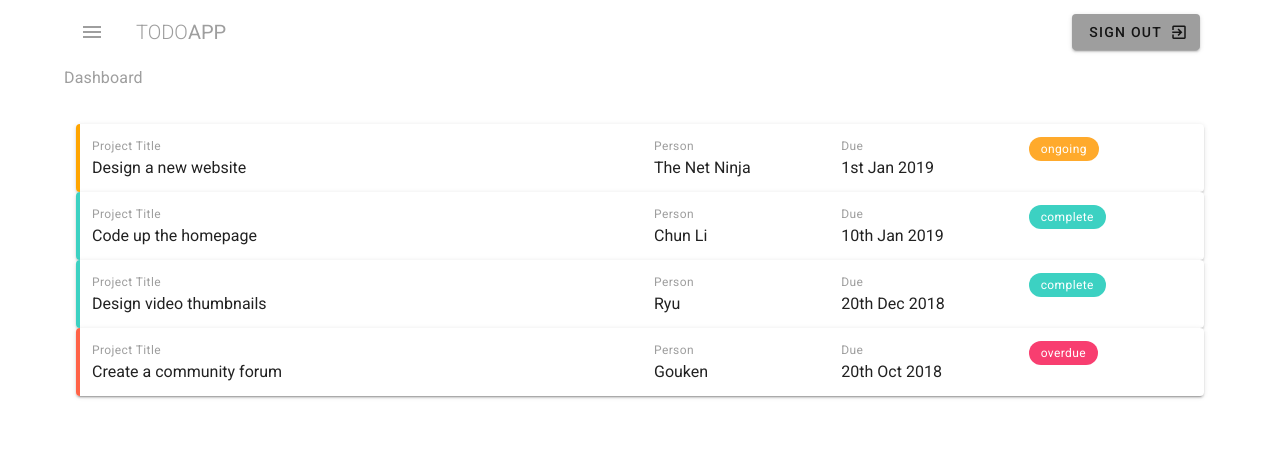
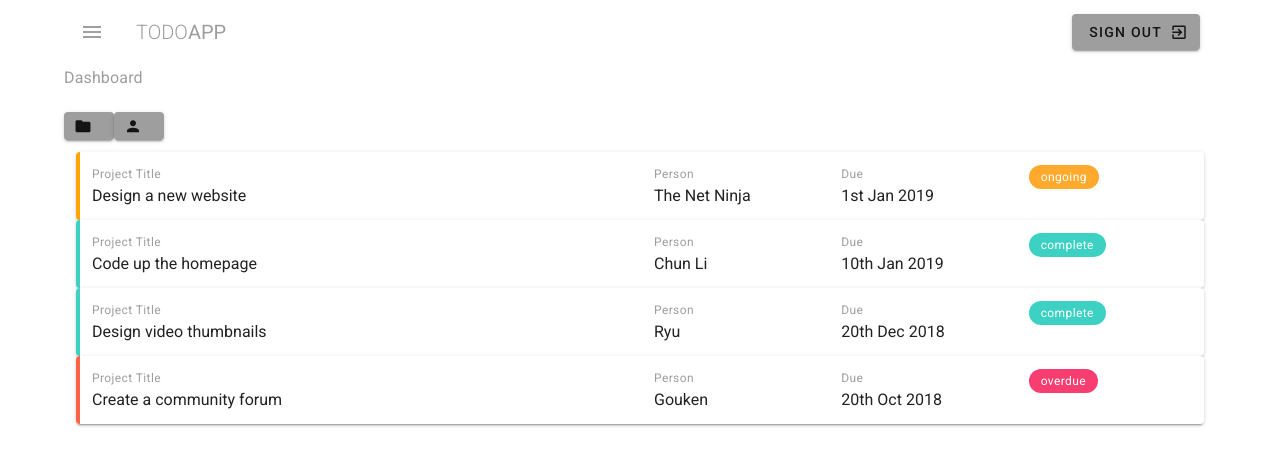
Before and after one commit to braden-w/learn-vuetify-project-management-website, a Nuxt app: page / in a window 1280 px wide. Shown: the top 466 px of the page. Built offline with nearby package versions, Linux system fonts and the light colour scheme.

Commit message:
Add two buttons

```diff
--- a/pages/index.vue
+++ b/pages/index.vue
@@ -2,7 +2,14 @@
   <div class="dashboard">
     <h1 class="subtitle-1 grey--text">Dashboard</h1>
     <v-container class="my-5">
-      <v-row class="mb-3"></v-row>
+      <v-row class="mb-3">
+        <v-btn small flat color="grey">
+          <v-icon left>mdi-folder</v-icon>
+        </v-btn>
+        <v-btn small flat color="grey">
+          <v-icon left>mdi-account</v-icon>
+        </v-btn>
+      </v-row>
       <v-card v-for="project in projects" :key="project.title" class="pa-3">
         <v-row :class="`project ${project.status}`">
           <v-col cols="12" md="6">
```
